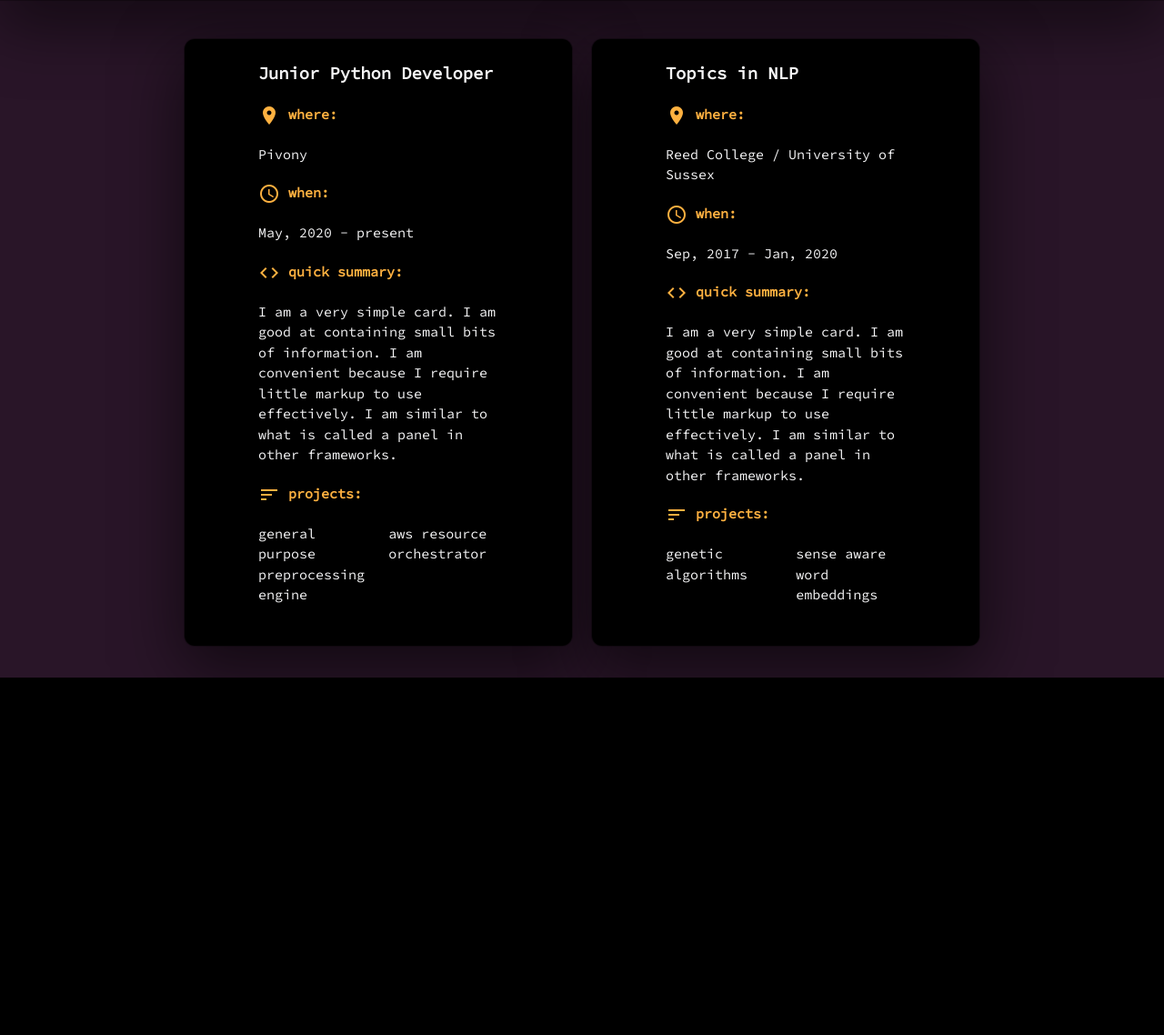
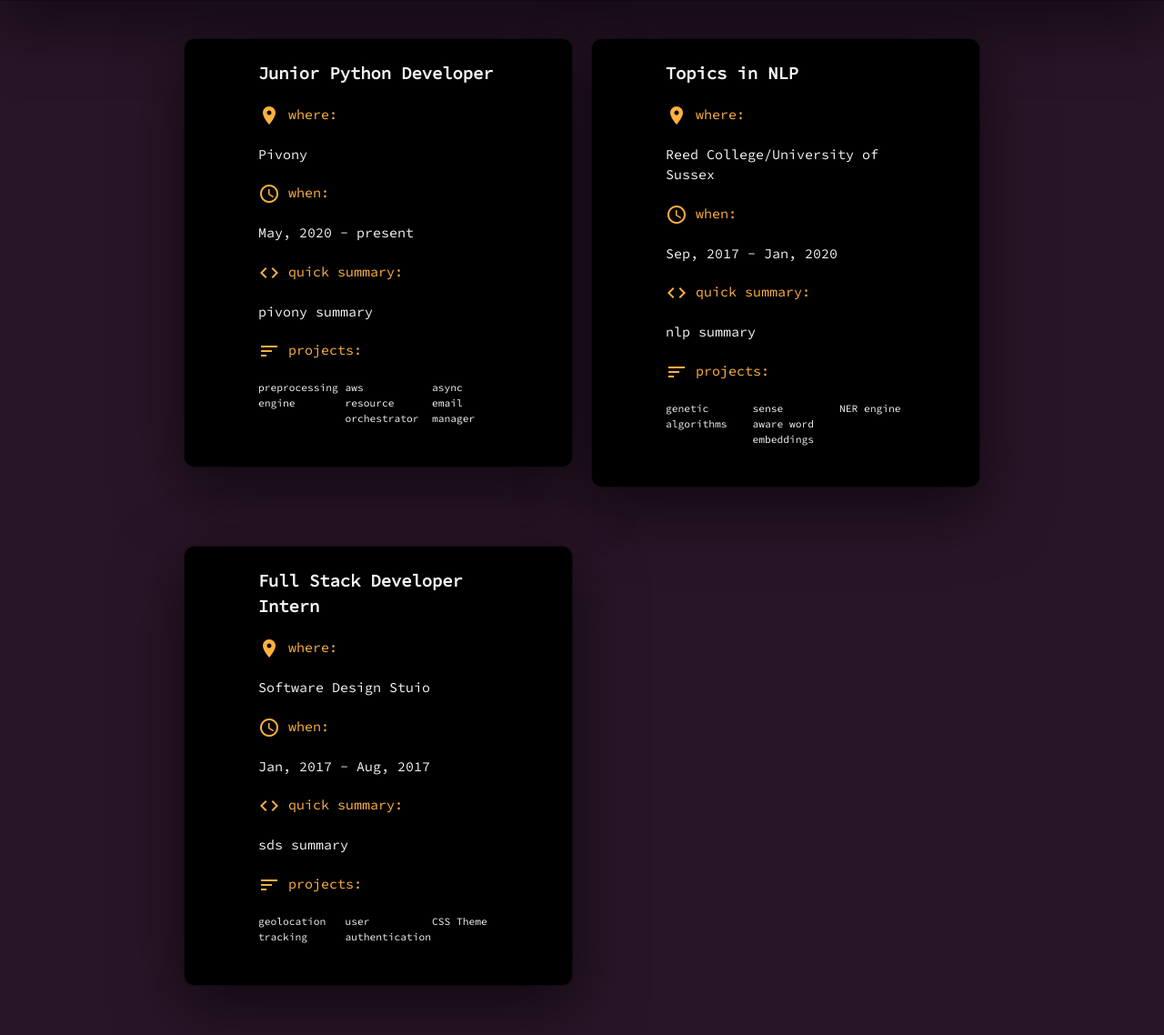
Before and after one commit to a6enez3r/portfolio, a Flask app: page / in a window 1280 px wide. Shown: the part 64-1202 px from the top of the page at 91% size. Before the commit the page ends 809 px from the top, so only its background shows below. Run offline with Flask 2, Linux system fonts and the light colour scheme; some libraries are stand-ins or nearby versions.

Commit message:
added data abstraction layer

```diff
--- a/portfolio/__init__.py
+++ b/portfolio/__init__.py
@@ -6,6 +6,8 @@ from dotenv import load_dotenv
 import logging
 # config
 import os
+# import work
+from portfolio.data import work_list
 # load environment
 load_dotenv()
 # get environment
@@ -30,7 +32,9 @@ else:
 def work():
     # error handling
     try:
-        return render_template('work.html'), 200
+        # group work experience
+        grouped_work_list = [work_list[i:i+2] for i in range(0, len(work_list), 2)]
+        return render_template('work.html', grouped_work_list=grouped_work_list), 200
     except Exception as e:
         # log
         app.logger.error("getting work page failed.")
--- /dev/null
+++ b/portfolio/data.py
@@ -0,0 +1,24 @@
+# work
+work_list = [
+    {
+        "title": "Junior Python Developer",
+        "company": "Pivony",
+        "duration": "May, 2020 - present",
+        "summary": "pivony summary",
+        "projects": ["preprocessing engine", "aws resource orchestrator", "async email manager"]
+    },
+    {
+        "title": "Topics in NLP",
+        "company": "Reed College/University of Sussex",
+        "duration": "Sep, 2017 - Jan, 2020",
+        "summary": "nlp summary",
+        "projects": ["genetic algorithms", "sense aware word embeddings", "NER engine"]
+    },
+    {
+        "title": "Full Stack Developer Intern",
+        "company": "Software Design Stuio",
+        "duration": "Jan, 2017 - Aug, 2017",
+        "summary": "sds summary",
+        "projects": ["geolocation tracking", "user authentication", "CSS Theme"]
+    }
+]
--- a/portfolio/static/css/main.css
+++ b/portfolio/static/css/main.css
@@ -21,13 +21,17 @@ nav {
   padding-top: 2.5%;
 }
 
+.cards-container {
+  min-width: 100%;
+  width: 100%;
+  max-width: 100%;
+}
 .card-panel {
   margin-top: 2.5% !important;
   background: #000000 !important;
   border-radius: 0.75rem !important;
   box-shadow: 0 22px 70px 4px rgba(0, 0, 0, 0.56), 0 0 0 1px rgba(0, 0, 0, 0.3) !important;
   text-align: left !important;
-  display: inline-block;
 }
 
 .card-position-title,
@@ -36,7 +40,9 @@ nav {
 .card-project-title,
 .card-summary-title {
   color: #ffb140;
-  font-weight: 600;
+  font-weight: 400;
+  margin: 0px;
+  padding: 0px;
 }
 
 .card-position-content,
@@ -80,6 +86,9 @@ nav {
   background-color: #ffb140 !important;
 }
 
+.nav-icon {
+  text-align: center;
+}
 .nav-icon a {
   color: #ffb140 !important;
 }
@@ -96,3 +105,7 @@ nav {
   display: inline-flex;
   vertical-align: top;
 }
+
+.card-project-content {
+  font-size: 0.75em !important;
+}
--- a/portfolio/templates/base.html
+++ b/portfolio/templates/base.html
@@ -10,9 +10,6 @@
     <link rel="stylesheet" href="https://cdnjs.cloudflare.com/ajax/libs/materialize/1.0.0/css/materialize.min.css">
     <link href="https://fonts.googleapis.com/icon?family=Material+Icons" rel="stylesheet">
     <link rel="stylesheet" href="https://cdnjs.cloudflare.com/ajax/libs/font-awesome/4.7.0/css/font-awesome.min.css">
-    <!-- Compiled and minified JavaScript -->
-    <script src="https://cdnjs.cloudflare.com/ajax/libs/materialize/1.0.0/js/materialize.min.js"></script>
-    <script src="https://code.jquery.com/jquery-3.2.1.js" integrity="sha256-DZAnKJ/6XZ9si04Hgrsxu/8s717jcIzLy3oi35EouyE=" crossorigin="anonymous"></script>
 </head>
 
 <body>
@@ -23,7 +20,7 @@
       <ul class="right hide-on-med-and-down">
         <li class="nav-link"><a href="{{ url_for('work') }}">work</a></li>
         <li class="nav-link"><a href="{{ url_for('about')}}">about</a></li>
-        <li class="nav-link"><a href="{{ url_for('resume')}}">resume</a></li>
+        <li class="nav-link"><a href="{{ url_for('resume')}}" target="_blank">resume</a></li>
         <li class="nav-icon"><a href="https://github.com/abmamo"><i class="fa fa-github-square"></i></a></li>
         <li class="nav-icon"><a href="https://www.linkedin.com/in/abmamo/"><i class="fa fa-linkedin-square"></i></a></li>
       </ul>
@@ -31,15 +28,18 @@
   </nav>
 
   <ul class="sidenav" id="mobile-demo">
-    <li><a href="{{ url_for('work') }}">work</a></li>
-    <li><a href="{{ url_for('about')}}">about</a></li>
-    <li><a href="{{ url_for('resume')}}">resume</a></li>
-    <li><a href="https://github.com/abmamo">github</a></li>
-    <li><a href="https://www.linkedin.com/in/abmamo/">linkedin</a></li>
+    <li class="nav-link"><a href="{{ url_for('work') }}">work</a></li>
+    <li class="nav-link"><a href="{{ url_for('about')}}">about</a></li>
+    <li class="nav-link"><a href="{{ url_for('resume')}}" target="_blank">resume</a></li>
+    <li class="nav-link"><a href="https://github.com/abmamo">github</a></li>
+    <li class="nav-link"><a href="https://www.linkedin.com/in/abmamo/">linkedin</a></li>
   </ul>
   <div class="container valign-wrapper body-content">
     {% block content %}{% endblock %}
   </div>
+<!-- Compiled and minified JavaScript -->
+<script src="https://ajax.googleapis.com/ajax/libs/jquery/2.2.4/jquery.min.js"></script>
+<script src="https://cdnjs.cloudflare.com/ajax/libs/materialize/1.0.0/js/materialize.min.js"></script>
 <script>
   $(document).ready(function(){
     $('.sidenav').sidenav();
--- a/portfolio/templates/work.html
+++ b/portfolio/templates/work.html
@@ -1,11 +1,15 @@
 {% extends "base.html" %} {% block content %}
+<div class="container cards-container">
+  {% for group in grouped_work_list %}
   <div class="row">
+    <div class="row">
+      {% for item in group %}
       <div class="col s12 m12 l6">
         <div class="card-panel valign-wrapper left-align">
           <div class="container">
             <div class="row no-padding-bottom">
               <div class="col s12 m12 l12 card-position-content">
-            Junior Python Developer
+                {{item["title"]}}
               </div>
             </div>
             <div class="row no-padding-bottom">
@@ -14,7 +18,9 @@
               </div>
             </div>
             <div class="row no-padding-bottom">
-          <div class="col s12 m12 l12 card-company-content">Pivony</div>
+              <div class="col s12 m12 l12 card-company-content">
+                {{item["company"]}}
+              </div>
             </div>
             <div class="row no-padding-bottom">
               <div class="col s12 m12 l12 card-time-title">
@@ -23,7 +29,7 @@
             </div>
             <div class="row no-padding-bottom">
               <div class="col s12 m12 l12 card-time-content">
-            May, 2020 - present
+                {{item["duration"]}}
               </div>
             </div>
             <div class="row no-padding-bottom">
@@ -33,10 +39,7 @@
             </div>
             <div class="row no-padding-bottom">
               <div class="col s12 m12 l12 card-summary-content">
-            I am a very simple card. I am good at containing small bits of
-            information. I am convenient because I require little markup to use
-            effectively. I am similar to what is called a panel in other
-            frameworks.
+                {{item["summary"]}}
               </div>
             </div>
             <div class="row no-padding-bottom">
@@ -45,70 +48,18 @@
               </div>
             </div>
             <div class="row no-padding-bottom">
-          <div class="col s12 m12 l6 card-project-content">
-            general purpose preprocessing engine
+              {% for project in item["projects"] %}
+              <div class="col s12 m12 l4 card-project-content">
+                {{ project }}
               </div>
-          <div class="col s12 m12 l6 card-project-content">
-            aws resource orchestrator
+              {% endfor %}
             </div>
           </div>
         </div>
       </div>
-  </div>
-  <div class="col s12 m12 l6">
-    <div class="card-panel valign-wrapper left-align">
-      <div class="container">
-        <div class="row no-padding-bottom">
-          <div class="col s12 m12 l12 card-position-content">Topics in NLP</div>
-        </div>
-        <div class="row no-padding-bottom">
-          <div class="col s12 m12 l12 card-company-title">
-            <i class="material-icons">location_on</i> where:
+      {% endfor %}
     </div>
   </div>
-        <div class="row no-padding-bottom">
-          <div class="col s12 m12 l12 card-company-content">
-            Reed College / University of Sussex
-          </div>
-        </div>
-        <div class="row no-padding-bottom">
-          <div class="col s12 m12 l12 card-time-title">
-            <i class="material-icons">access_time</i> when:
-          </div>
-        </div>
-        <div class="row no-padding-bottom">
-          <div class="col s12 m12 l12 card-time-content">
-            Sep, 2017 - Jan, 2020
-          </div>
-        </div>
-        <div class="row no-padding-bottom">
-          <div class="col s12 m12 l12 card-summary-title">
-            <i class="material-icons">code</i> quick summary:
-          </div>
-        </div>
-        <div class="row no-padding-bottom">
-          <div class="col s12 m12 l12 card-summary-content">
-            I am a very simple card. I am good at containing small bits of
-            information. I am convenient because I require little markup to use
-            effectively. I am similar to what is called a panel in other
-            frameworks.
-          </div>
-        </div>
-        <div class="row no-padding-bottom">
-          <div class="col s12 m12 l12 card-project-title">
-            <i class="material-icons">sort</i> projects:
-          </div>
-        </div>
-        <div class="row no-padding-bottom">
-          <div class="col s12 m12 l6 card-project-content">
-            genetic algorithms
-          </div>
-          <div class="col s12 m12 l6 card-project-content">
-            sense aware word embeddings
-          </div>
-        </div>
-      </div>
-    </div>
-  </div>
+  {% endfor %}
 </div>
 {% endblock %}
```
Lines whose indentation alone changed are shown as unchanged.
